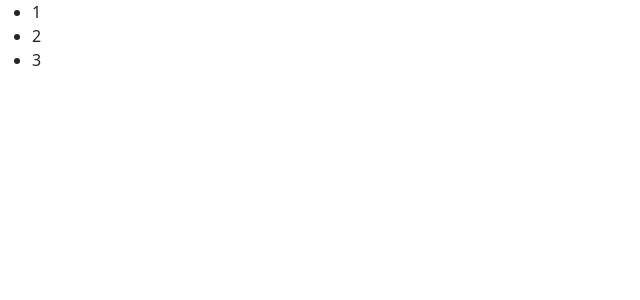
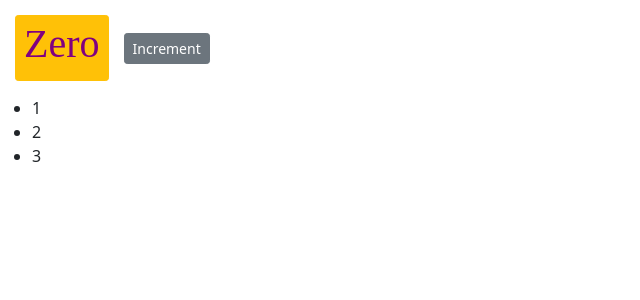
Before and after one commit to rohankebria/React-ShoppingCart, a React (Create React App) app: page / in a window 1280 px wide. Shown: the top 300 px of the page, without its empty margins (0-640 px from the left). Built offline with nearby package versions, Linux system fonts and the light colour scheme.

Commit message:
Binding Event Handlers using 'Arrow function' + 'binding this'

```diff
--- a/src/components/counter.jsx
+++ b/src/components/counter.jsx
@@ -3,30 +3,62 @@ import React, { Component } from "react";
 import reactDom from "react-dom";
 
 class Counter extends Component {
+  /* constructor() {
+    super();
+    //console.log(this);
+    this.handleIncrement = this.handleIncrement.bind(this);
+  }*/
   state = {
     count: 0,
     tags: ["1", "2", "3"],
   };
+  style = {
+    fontSize: "30px",
+    fontWeight: "bold",
+    fontFamily: "Ariel",
+    color: "purple",
+    margin: "15px",
+  };
   render() {
     return (
       <div>
-        {this.state.tags.length === 0 && "please create some tags"}
-        {this.renderTags()}
+        <span style={this.style} className={this.getBadgeClasses()}>
+          {this.formatCount()}
+        </span>
+        <button
+          onClick={this.handleIncrement}
+          style={{ color: "white" }}
+          className="btn btn-secondary btn-sm"
+        >
+          Increment
+        </button>
+        <ul>
+          {this.state.tags.map((tag) => (
+            <li key={tag}>{tag}</li>
+          ))}
+        </ul>
       </div>
     );
   }
 
-  renderTags() {
-    return this.state.tags.length === 0 ? (
-      <p>No tags Available.</p>
-    ) : (
-      <ul>
-        {this.state.tags.map((tag) => (
-          <li key={tag}>{tag}</li>
-        ))}
-      </ul>
-    );
+  formatCount() {
+    const { count } = this.state;
+    //return count === 0 ? "Zero" : count;
+    return count === 0 ? <h1>Zero</h1> : count;
   }
+  getBadgeClasses() {
+    let classes = "btn btn-sm ";
+    classes += this.state.count === 0 ? "btn-warning" : "btn-primary";
+    return classes;
+  }
+
+  /* handleIncrement() {
+    console.log("Button Clicked" + this.state.count);
+  } */
+
+  handleIncrement = () => {
+    console.log("Button Clicked", this.state.count);
+  };
 }
 
 export default Counter;
```
